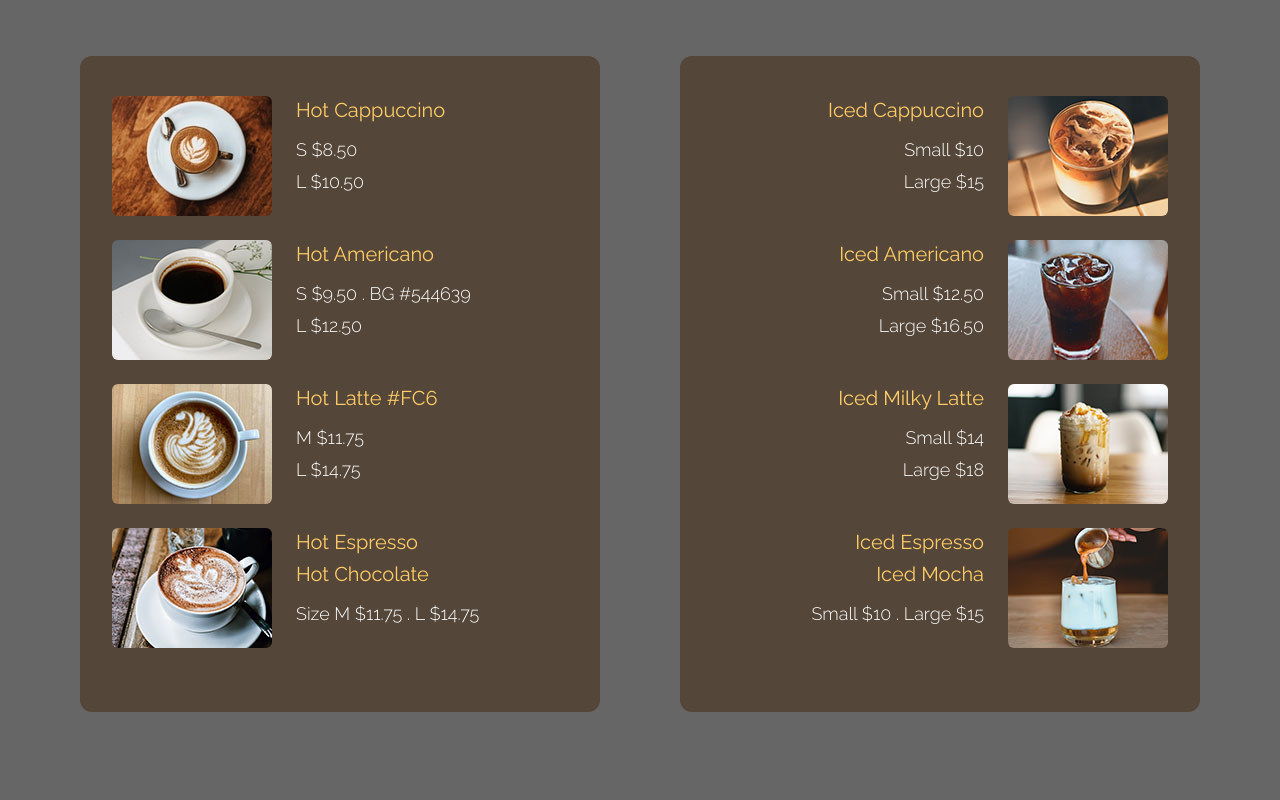
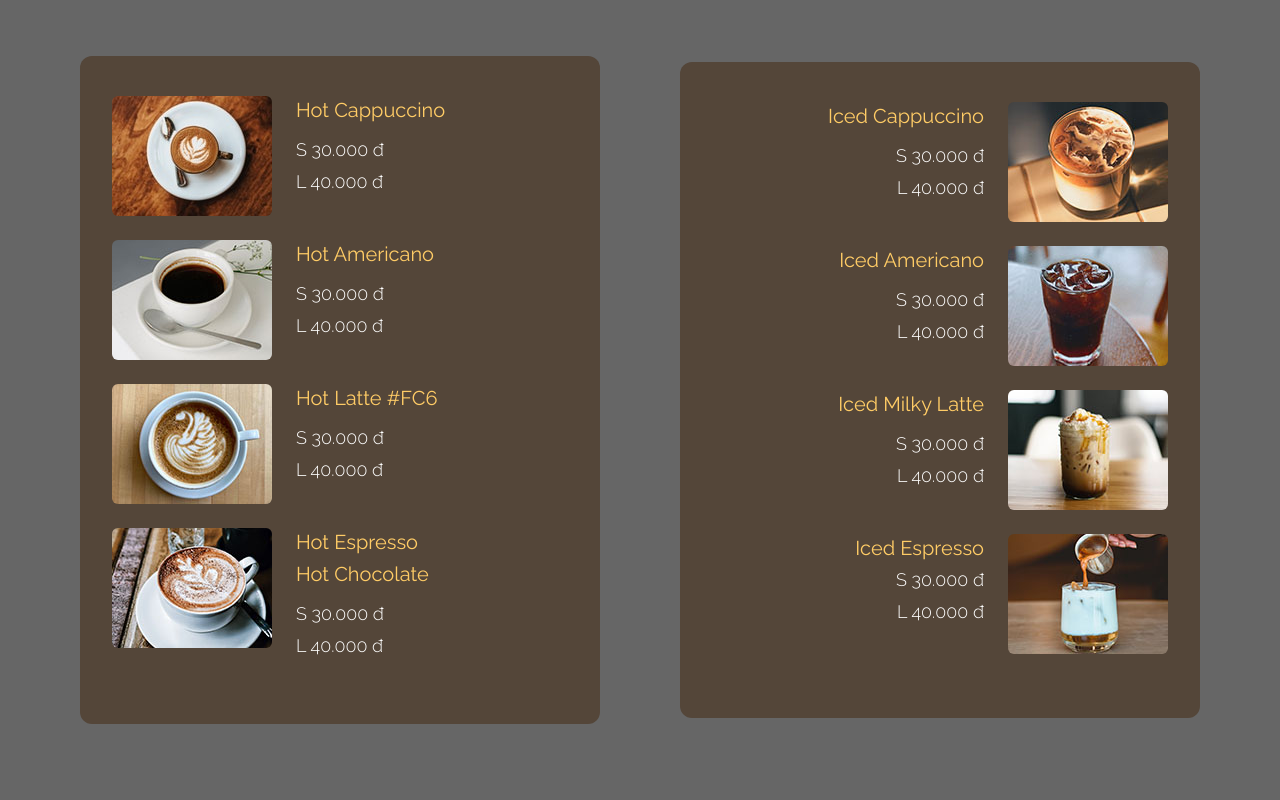
Before and after one commit to conggalam12/EXE101, a plain HTML site: page index.html in a window 1280 px wide. Shown: the part 1480-2280 px from the top of the page. Drawn offline with nearby package versions, Linux system fonts and the light colour scheme.

Commit message:
Update index.html

```diff
--- a/index.html
+++ b/index.html
@@ -4,7 +4,7 @@
     <meta charset="UTF-8">
     <meta http-equiv="X-UA-Compatible" content="IE=edge">
     <meta name="viewport" content="width=device-width, initial-scale=1.0">
-    <title>Miu Miu Coffe</title>
+    <title>Miu Miu Coffee</title>
     <link rel="preconnect" href="https://fonts.googleapis.com">
     <link rel="preconnect" href="https://fonts.gstatic.com" crossorigin>
     <link href="https://fonts.googleapis.com/css2?family=Raleway:wght@300;400;500;600&family=Oswald:wght@600&display=swap" rel="stylesheet">
@@ -39,7 +39,7 @@ https://www.tooplate.com/view/2126-antique-cafe
             <div class="sm:pb-60 sm:pt-48 py-20">
                 <div class="bg-black bg-opacity-70 p-12 mb-5 text-center">
                     <h1 class="text-white text-5xl tm-logo-font mb-5">Miu Coffee</h1>
-                    <p class="tm-text-gold tm-text-2xl">your daily energy booster</p>
+                    <p class="tm-text-gold tm-text-2xl">Open Hours: 9 am - 11 pm</p>
                 </div>
                 <div class="bg-black bg-opacity-70 p-10 mb-5">
                     <img src="img/logo.png" alt="Image" class="rounded-md">
@@ -70,24 +70,24 @@ https://www.tooplate.com/view/2126-antique-cafe
                         <img src="img/menu-item-1.jpg" alt="Image" class="rounded-md">
                         <div class="ml-3 sm:ml-6">
                             <h3 class="text-lg sm:text-xl mb-2 sm:mb-3 tm-text-yellow">Hot Cappuccino</h3>
-                            <div class="text-white text-md sm:text-lg font-light mb-1">S $8.50</div>
-                            <div class="text-white text-md sm:text-lg font-light">L $10.50</div>
+                            <div class="text-white text-md sm:text-lg font-light mb-1">S 30.000 đ</div>
+                            <div class="text-white text-md sm:text-lg font-light">L 40.000 đ</div>
                         </div>
                     </div>
                     <div class="flex items-start mb-6 tm-menu-item">
                         <img src="img/menu-item-2.jpg" alt="Image" class="rounded-md">
                         <div class="ml-3 sm:ml-6">
                             <h3 class="text-lg sm:text-xl mb-2 sm:mb-3 tm-text-yellow">Hot Americano</h3>
-                            <div class="text-white text-md sm:text-lg font-light mb-1">S $9.50 . BG #544639</div>
-                            <div class="text-white text-md sm:text-lg font-light">L $12.50</div>
+                            <div class="text-white text-md sm:text-lg font-light mb-1">S 30.000 đ</div>
+                            <div class="text-white text-md sm:text-lg font-light">L 40.000 đ</div>
                         </div>
                     </div>
                     <div class="flex items-start mb-6 tm-menu-item">
                         <img src="img/menu-item-3.jpg" alt="Image" class="rounded-md">
                         <div class="ml-3 sm:ml-6">
                             <h3 class="text-lg sm:text-xl mb-2 sm:mb-3 tm-text-yellow">Hot Latte #FC6</h3>
-                            <div class="text-white text-md sm:text-lg font-light mb-1">M $11.75</div>
-                            <div class="text-white text-md sm:text-lg font-light">L $14.75</div>
+                            <div class="text-white text-md sm:text-lg font-light mb-1">S 30.000 đ</div>
+                            <div class="text-white text-md sm:text-lg font-light">L 40.000 đ</div>
                         </div>
                     </div>
                     <div class="flex items-start mb-6 tm-menu-item">
@@ -95,7 +95,8 @@ https://www.tooplate.com/view/2126-antique-cafe
                         <div class="ml-3 sm:ml-6">
                             <h3 class="text-lg sm:text-xl tm-text-yellow mb-1">Hot Espresso</h3>
                             <h3 class="text-lg sm:text-xl mb-2 sm:mb-3 tm-text-yellow">Hot Chocolate</h3>
-                            <div class="text-white text-md sm:text-lg font-light">Size M $11.75 . L $14.75</div>
+                            <div class="text-white text-md sm:text-lg font-light mb-1">S 30.000 đ</div>
+                            <div class="text-white text-md sm:text-lg font-light">L 40.000 đ</div>
                         </div>
                     </div>
                 </div>
@@ -103,32 +104,32 @@ https://www.tooplate.com/view/2126-antique-cafe
                     <div class="flex items-start justify-end mb-6 tm-menu-item-2">
                         <div class="text-right mr-6">
                             <h3 class="text-lg sm:text-xl mb-2 sm:mb-3 tm-text-yellow">Iced Cappuccino</h3>
-                            <div class="text-white text-md sm:text-lg font-light mb-1">Small $10</div>
-                            <div class="text-white text-md sm:text-lg font-light">Large $15</div>
+                            <div class="text-white text-md sm:text-lg font-light mb-1">S 30.000 đ</div>
+                            <div class="text-white text-md sm:text-lg font-light">L 40.000 đ</div>
                         </div>
                         <img src="img/menu-item-5.jpg" alt="Image" class="rounded-md">
                     </div>
                     <div class="flex items-start justify-end mb-6 tm-menu-item-2">
                         <div class="text-right mr-6">
                             <h3 class="text-lg sm:text-xl mb-2 sm:mb-3 tm-text-yellow">Iced Americano</h3>
-                            <div class="text-white text-md sm:text-lg font-light mb-1">Small $12.50</div>
-                            <div class="text-white text-md sm:text-lg font-light">Large $16.50</div>
+                            <div class="text-white text-md sm:text-lg font-light mb-1">S 30.000 đ</div>
+                            <div class="text-white text-md sm:text-lg font-light">L 40.000 đ</div>
                         </div>
                         <img src="img/menu-item-6.jpg" alt="Image" class="rounded-md">
                     </div>
                     <div class="flex items-start justify-end mb-6 tm-menu-item-2">
                         <div class="text-right mr-6">
                             <h3 class="text-lg sm:text-xl mb-2 sm:mb-3 tm-text-yellow">Iced Milky Latte</h3>
-                            <div class="text-white text-md sm:text-lg font-light mb-1">Small $14</div>
-                            <div class="text-white text-md sm:text-lg font-light">Large $18</div>
+                            <div class="text-white text-md sm:text-lg font-light mb-1">S 30.000 đ</div>
+                            <div class="text-white text-md sm:text-lg font-light">L 40.000 đ</div>
                         </div>
                         <img src="img/menu-item-7.jpg" alt="Image" class="rounded-md">
                     </div>
                     <div class="flex items-start justify-end mb-6 tm-menu-item-2">
                         <div class="text-right mr-6">
                             <h3 class="text-lg sm:text-xl tm-text-yellow mb-1">Iced Espresso</h3>
-                            <h3 class="text-lg sm:text-xl mb-2 sm:mb-3 tm-text-yellow">Iced Mocha</h3>
-                            <div class="text-white text-md sm:text-lg font-light">Small $10 . Large $15</div>
+                            <div class="text-white text-md sm:text-lg font-light mb-1">S 30.000 đ</div>
+                            <div class="text-white text-md sm:text-lg font-light">L 40.000 đ</div>
                         </div>
                         <img src="img/menu-item-8.jpg" alt="Image" class="rounded-md">
                     </div>
@@ -142,7 +143,7 @@ https://www.tooplate.com/view/2126-antique-cafe
                 <div class="bg-white bg-opacity-80 p-12 pb-14 rounded-xl mb-5">
                     <h2 class="mb-6 tm-text-green text-4xl font-medium">About our cafe</h2>
                     <p class="mb-6 text-base leading-8">
-                        Images are taken from Pexels, a great stock photo website. This template used Tailwind CSS. You may modify Antique Cafe template in any way you prefer and use it for your website.
+                        EXE 101 - Group 10
                   </p>
                     <p class="text-base leading-8">
                         If you wish to <a rel="nofollow" href="https://www.tooplate.com/contact" target="_parent">support us</a>, please make a little donation via PayPal. That would be
```
